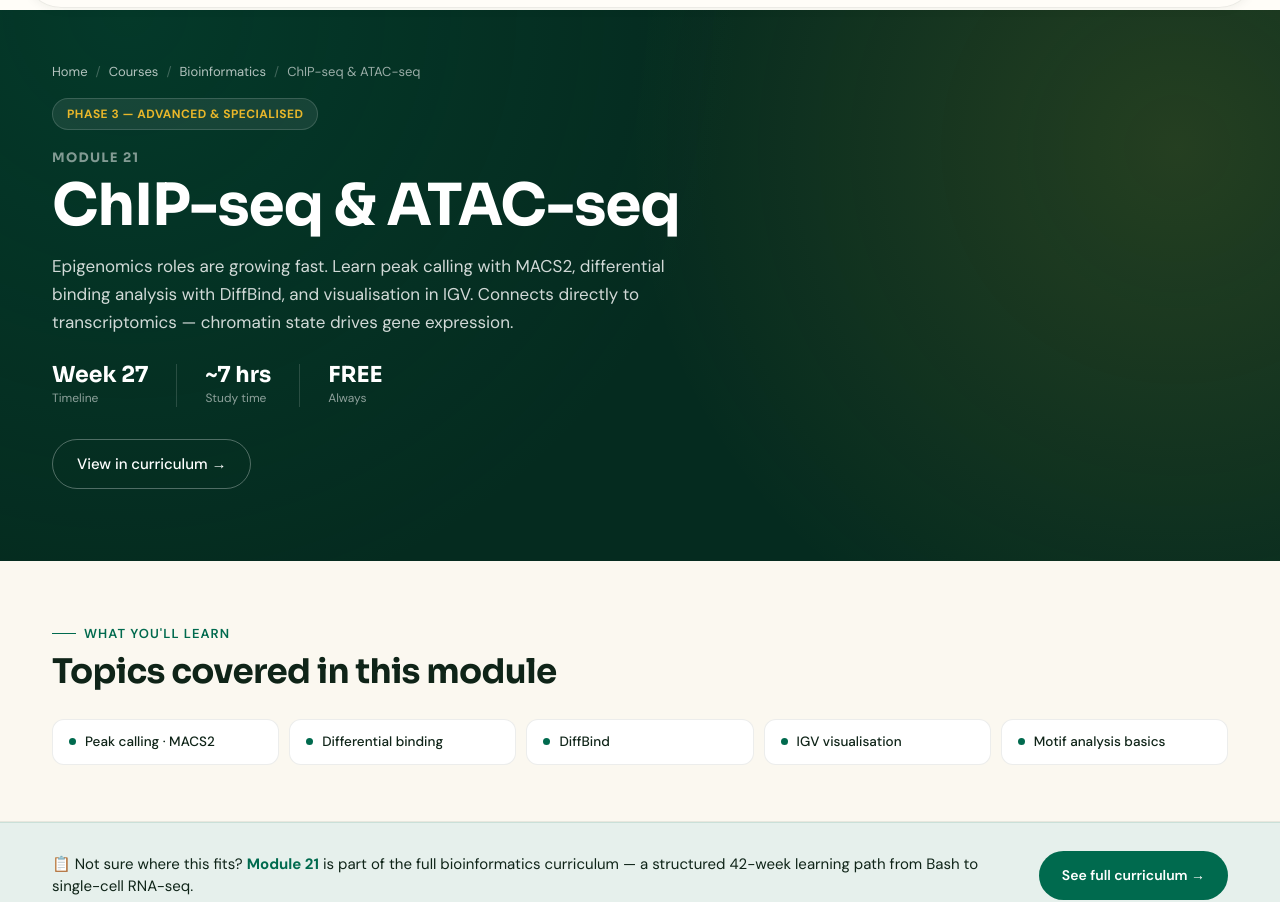
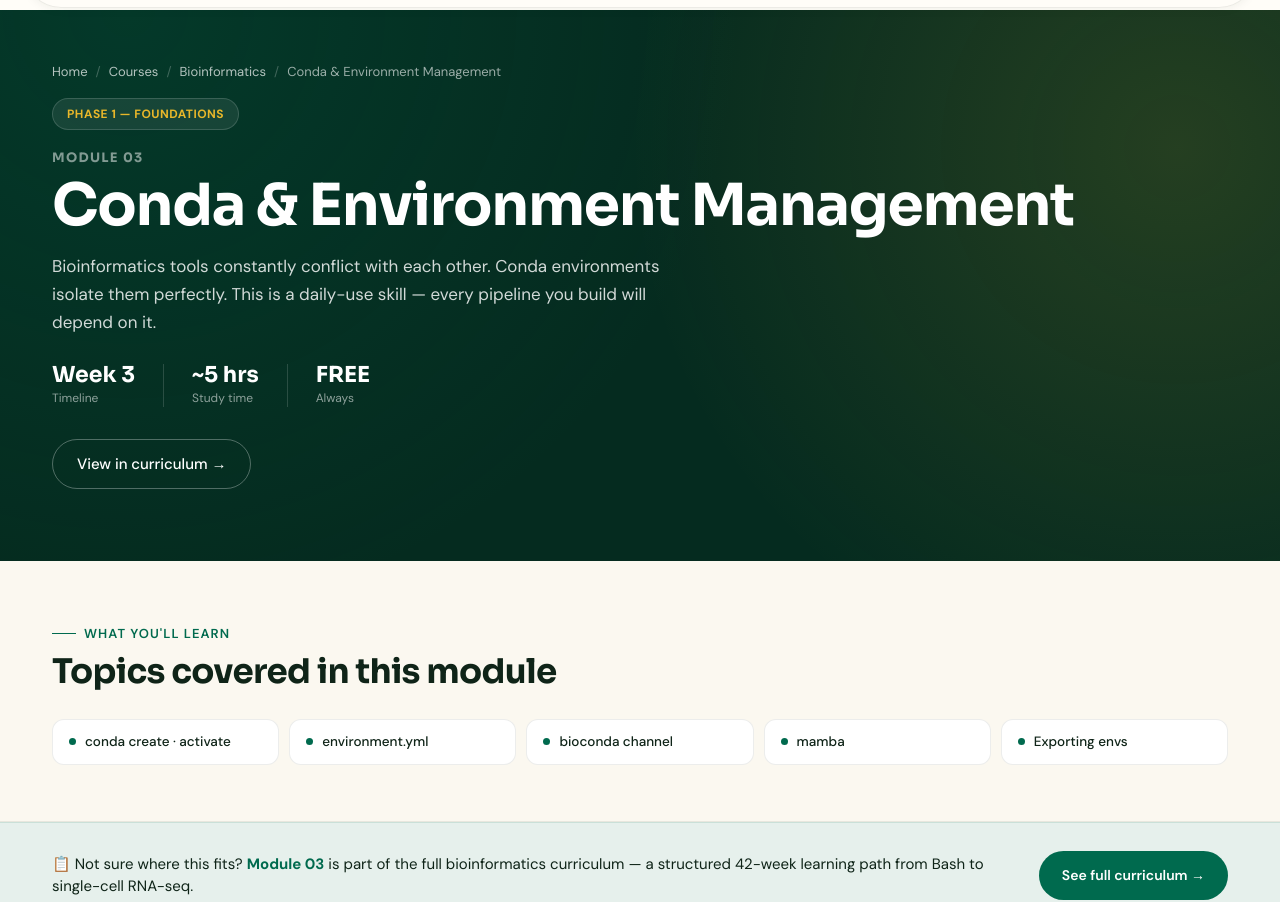
Before and after one commit to shajedurhossain/Shopnil-Academy, a plain HTML site: page courses/chipseq-atacseq/index.html in a window 1280 px wide. Shown: the part 100-1002 px from the top of the page. Drawn offline with Linux system fonts and the light colour scheme.

Commit message:
publish: [repo] repo update

```diff
--- a/courses/chipseq-atacseq/index.html
+++ b/courses/chipseq-atacseq/index.html
@@ -3,18 +3,18 @@
 <head>
 <meta charset="UTF-8" />
 <meta name="viewport" content="width=device-width, initial-scale=1.0" />
-<title>ChIP-seq & ATAC-seq — Bioinformatics Module 21 · Shopnil Academy</title>
-<meta name="description" content="Epigenomics roles are growing fast. Learn peak calling with MACS2, differential binding analysis with DiffBind, and visualisation in IGV. Connects directly" />
+<title>Conda & Environment Management — Bioinformatics Module 03 · Shopnil Academy</title>
+<meta name="description" content="Bioinformatics tools constantly conflict with each other. Conda environments isolate them perfectly. This is a daily-use skill — every pipeline you build w" />
 <link rel="icon" href="../../assets/logo.png" />
 <meta property="og:type" content="website" />
 <meta property="og:site_name" content="Shopnil Academy" />
-<meta property="og:title" content="ChIP-seq & ATAC-seq — Free · Shopnil Academy" />
-<meta property="og:description" content="Epigenomics roles are growing fast. Learn peak calling with MACS2, differential binding analysis with DiffBind, and visualisation in IGV. Connects directly" />
+<meta property="og:title" content="Conda & Environment Management — Free · Shopnil Academy" />
+<meta property="og:description" content="Bioinformatics tools constantly conflict with each other. Conda environments isolate them perfectly. This is a daily-use skill — every pipeline you build w" />
 <meta property="og:image" content="https://shopnilacademy.com/assets/og-image.png" />
-<meta property="og:url" content="https://shopnilacademy.com/courses/chipseq-atacseq/" />
+<meta property="og:url" content="https://shopnilacademy.com/courses/conda-environments/" />
 <meta name="twitter:card" content="summary_large_image" />
 <meta name="twitter:site" content="@ShopnilAcademy" />
-<link rel="canonical" href="https://shopnilacademy.com/courses/chipseq-atacseq/" />
+<link rel="canonical" href="https://shopnilacademy.com/courses/conda-environments/" />
 <meta name="robots" content="noindex, follow" />
 <meta name="theme-color" content="#006A4E" />
 <link rel="preconnect" href="https://fonts.googleapis.com" />
@@ -143,21 +143,21 @@
       <a href="../../index.html">Home</a><span class="sep">/</span>
       <a href="../../courses.html">Courses</a><span class="sep">/</span>
       <a href="../bioinformatics-curriculum.html">Bioinformatics</a><span class="sep">/</span>
-      <span>ChIP-seq & ATAC-seq</span>
+      <span>Conda & Environment Management</span>
     </div>
-    <div class="phase-badge">Phase 3 — Advanced & Specialised</div>
-    <div class="mod-num-large">Module 21</div>
-    <h1>ChIP-seq & ATAC-seq</h1>
-    <p class="lead">Epigenomics roles are growing fast. Learn peak calling with MACS2, differential binding analysis with DiffBind, and visualisation in IGV. Connects directly to transcriptomics — chromatin state drives gene expression.</p>
+    <div class="phase-badge">Phase 1 — Foundations</div>
+    <div class="mod-num-large">Module 03</div>
+    <h1>Conda & Environment Management</h1>
+    <p class="lead">Bioinformatics tools constantly conflict with each other. Conda environments isolate them perfectly. This is a daily-use skill — every pipeline you build will depend on it.</p>
     <div class="mod-stats">
-      <div class="mod-stat"><span class="val">Week 27</span><span class="lbl">Timeline</span></div>
+      <div class="mod-stat"><span class="val">Week 3</span><span class="lbl">Timeline</span></div>
       <div class="mod-stat-div"></div>
-      <div class="mod-stat"><span class="val">~7 hrs</span><span class="lbl">Study time</span></div>
+      <div class="mod-stat"><span class="val">~5 hrs</span><span class="lbl">Study time</span></div>
       <div class="mod-stat-div"></div>
       <div class="mod-stat"><span class="val">FREE</span><span class="lbl">Always</span></div>
     </div>
     <div class="hero-cta">
-      <a href="../bioinformatics-curriculum.html#phase3" class="btn-ghost-white">View in curriculum →</a>
+      <a href="../bioinformatics-curriculum.html#phase1" class="btn-ghost-white">View in curriculum →</a>
     </div>
   </div>
 </section>
@@ -168,11 +168,11 @@
     <span class="eyebrow">What you'll learn</span>
     <h2 style="margin-top: 10px; font-size: clamp(24px, 3vw, 34px);">Topics covered in this module</h2>
     <div class="topics-grid">
-      <div class="topic-chip">Peak calling · MACS2</div>
-      <div class="topic-chip">Differential binding</div>
-      <div class="topic-chip">DiffBind</div>
-      <div class="topic-chip">IGV visualisation</div>
-      <div class="topic-chip">Motif analysis basics</div>
+      <div class="topic-chip">conda create · activate</div>
+      <div class="topic-chip">environment.yml</div>
+      <div class="topic-chip">bioconda channel</div>
+      <div class="topic-chip">mamba</div>
+      <div class="topic-chip">Exporting envs</div>
     </div>
   </div>
 </section>
@@ -181,7 +181,7 @@
 <div class="curriculum-cta-bar">
   <div class="wrap">
     <div class="cta-bar-inner">
-      <p>📋 Not sure where this fits? <strong>Module 21</strong> is part of the full bioinformatics curriculum — a structured 42-week learning path from Bash to single-cell RNA-seq.</p>
+      <p>📋 Not sure where this fits? <strong>Module 03</strong> is part of the full bioinformatics curriculum — a structured 42-week learning path from Bash to single-cell RNA-seq.</p>
       <a href="../bioinformatics-curriculum.html" class="btn btn-primary">See full curriculum →</a>
     </div>
   </div>
@@ -200,8 +200,8 @@
         </form>
       </div>
       <div class="coming-weeks">
-        <div class="big">21</div>
-        <div class="sub">Module 21 of 31</div>
+        <div class="big">03</div>
+        <div class="sub">Module 03 of 31</div>
       </div>
     </div>
   </div>
```
